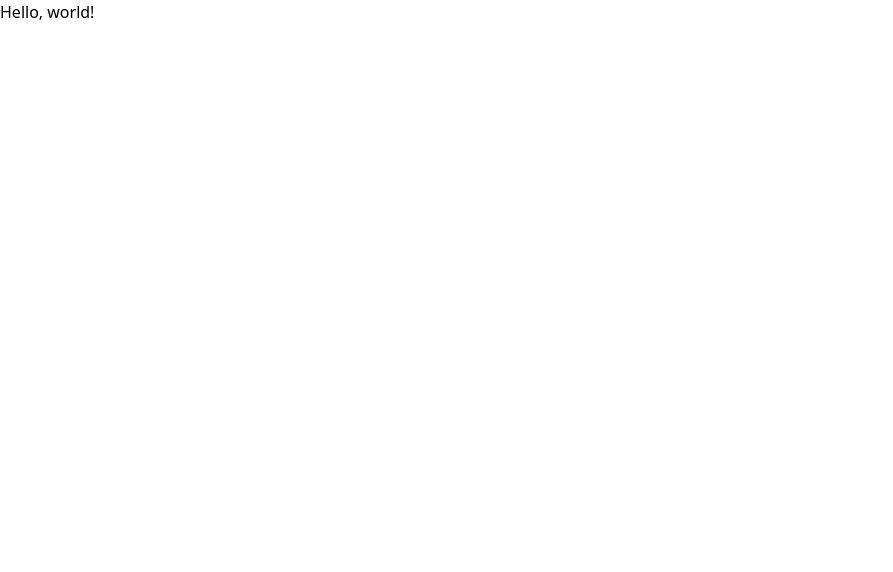
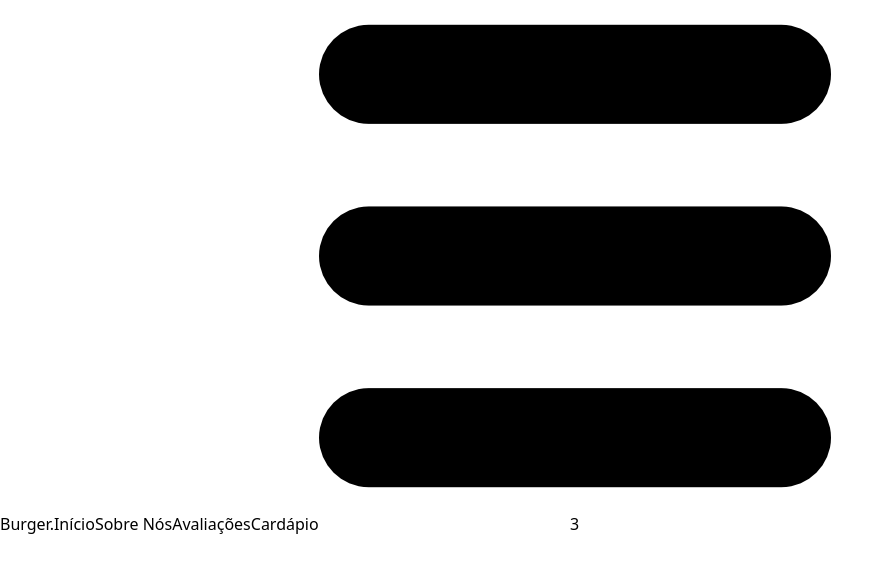
Before and after one commit to Joa0Gustav0/online-menu-app, a Next.js app: page / in a window 1280 px wide. Shown: the top 572 px of the page, without its empty margins (0-893 px from the left). Built offline with nearby package versions, Linux system fonts and the light colour scheme.

Commit message:
created base components for layout's header

```diff
--- a/app/layout.tsx
+++ b/app/layout.tsx
@@ -1,13 +1,17 @@
-import "@/app/globals.css";
+import "@/app/ui/globals.css";
+import Header from "./ui/header/Header";
 
 export default function RootLayout({
   children,
 }: {
-  children: React.ReactNode
+  children: React.ReactNode;
 }) {
   return (
     <html lang="en">
-      <body>{children}</body>
+      <body>
+        <Header />
+        {children}
+      </body>
     </html>
-  )
+  );
 }
--- a/app/page.tsx
+++ b/app/page.tsx
@@ -1,5 +1,3 @@
 export default function Home() {
-  return (
-    <h1>Hello, world!</h1>
-  )
+  return null
 }
--- /dev/null
+++ b/app/ui/header/Header.tsx
@@ -0,0 +1,20 @@
+import Link from "next/link";
+import NavLink from "./NavLink";
+import SideBar from "./SideBar";
+
+function Header() {
+  return (
+    <header>
+      <Link href={"/"}>
+        Burger.
+      </Link>
+      <NavLink text="Início" href="/"/>
+      <NavLink text="Sobre Nós" href="/#sobre"/>
+      <NavLink text="Avaliações" href="/#avaliacoes"/>
+      <NavLink text="Cardápio" href="/Cardapio"/>
+      <SideBar />
+    </header>
+  );
+}
+
+export default Header;
--- /dev/null
+++ b/app/ui/header/NavLink.tsx
@@ -0,0 +1,11 @@
+import Link from "next/link";
+
+function NavLink( {text, href} : {text: string, href: string} ) {
+  return (
+    <Link href={href}>
+      {text}
+    </Link>
+  );
+}
+
+export default NavLink;
--- /dev/null
+++ b/app/ui/header/SideBar.tsx
@@ -0,0 +1,13 @@
+import Image from "next/image";
+import menuIcon from "@/public/media/icons/menu-icon.png"
+
+function SideBar() {
+  return (
+    <button>
+      <Image src={menuIcon} alt={"Imagem representativa do botão de controle da barra de navegação lateral"} />
+      <span>3</span>
+    </button>
+  );
+}
+
+export default SideBar;
```
Also changed, not shown: app/ui/globals.css (renamed from app/globals.css), public/media/icons/menu-icon.png (added).
